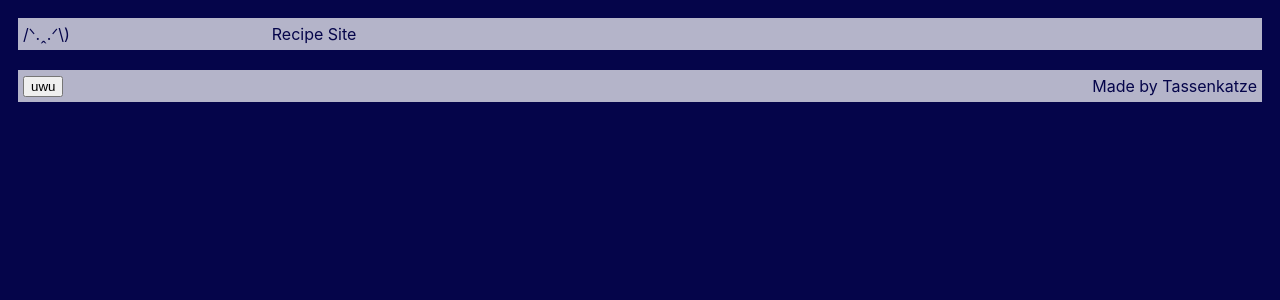
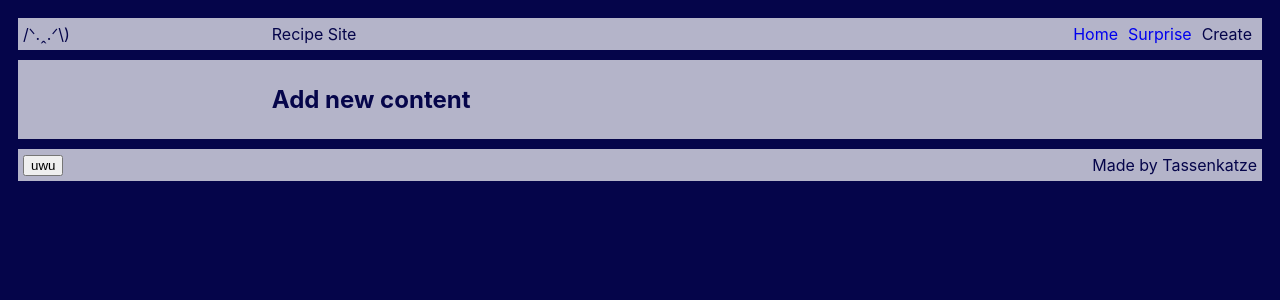
Before and after one commit to tassenkatze/recipe-site, a React (Create React App) app: page /recipe-site/create in a window 1280 px wide. Shown: the top 300 px of the page. Built offline with nearby package versions, Linux system fonts and the light colour scheme.

Commit message:
adding navbar using router NavLink to avoid server request

```diff
--- a/src/App.tsx
+++ b/src/App.tsx
@@ -1,8 +1,10 @@
 import Header from "./components/Header";
 import Body from "./components/Body";
 import Footer from "./components/Footer";
+import Create from "./components/Create";
 
 import { BrowserRouter as Router, Routes, Route } from "react-router-dom";
+
 
 // components hat function, die element zurückgibt
 function App() {
@@ -15,7 +17,8 @@ function App() {
 
         <Routes>
           <Route path="/recipe-site" element={<Body />} />
-          <Route path="/recipe-site/lego" element={<div className="Content">Lego is great</div>} />
+          <Route path="recipe-site/create" element={<Create />} />
+          <Route path="recipe-site/lego" element={<div className="Content"><div className="Middle"><h2>Lego is great</h2></div></div>} />
 
 
         </Routes>
--- a/src/components/Body.tsx
+++ b/src/components/Body.tsx
@@ -1,4 +1,4 @@
-import { useEffect} from "react";
+import { useEffect } from "react";
 import RecipeOverview from "./RecipeOverview";
 
 function Body() {
@@ -16,8 +16,10 @@ function Body() {
                 <RecipeOverview />
             </div>
         </div>
-     );
+    );
 }
 
 
+
+
 export default Body;
--- /dev/null
+++ b/src/components/Create.tsx
@@ -0,0 +1,11 @@
+function Create() {
+    return (
+        <div className="Content">
+            <div className="Middle">
+                <h2>Add new content</h2>
+            </div>
+        </div>
+    );
+}
+
+export default Create;
--- a/src/components/Header.tsx
+++ b/src/components/Header.tsx
@@ -1,11 +1,20 @@
+import { NavLink } from "react-router-dom";
+
 function Header() {
 
     return (
         <div className="Header">
             <div className='Left'>/ᐠ.ꞈ.ᐟ\{')'}</div>
+            <div className='Right'>
+                <nav id="navigation">
+                    <NavLink to="/recipe-site" end>Home</NavLink>
+                    <NavLink to="/recipe-site/lego" >Surprise</NavLink>
+                    <NavLink to="/recipe-site/create" >Create</NavLink>
+                </nav>
+            </div>
             <div className='Middle'>Recipe Site</div>
         </div>
-     );
+    );
 }
 
 export default Header;
--- a/src/index.scss
+++ b/src/index.scss
@@ -5,7 +5,7 @@ body {
     'Ubuntu', 'Cantarell', 'Fira Sans', 'Droid Sans', 'Helvetica Neue',
     sans-serif;
   background-color: $colourPrimary;
-  color:$colourPrimary;
+  color: $colourPrimary;
 }
 
 code {
@@ -61,6 +61,16 @@ code {
   justify-self: end;
 }
 
+#navigation a.active {
+  color: $colourPrimary;
+}
+
+#navigation>a {
+  padding: 0px 5px;
+  text-decoration: none;
+}
+
+
 
 .RecipePreview {
   padding: 10px;
```
